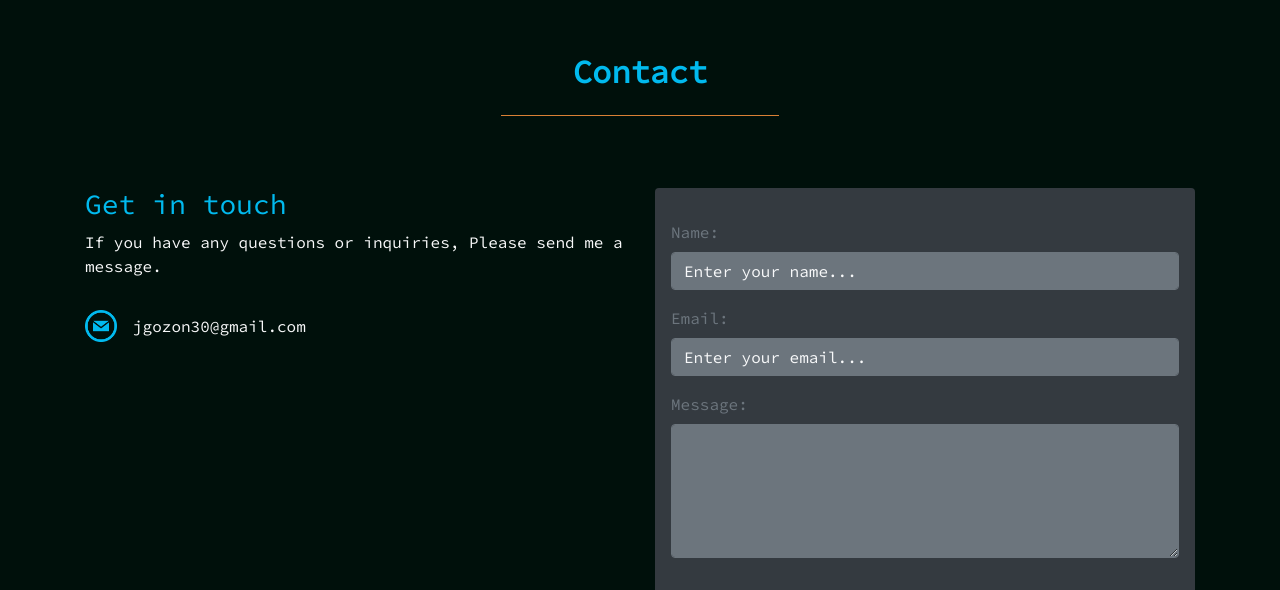
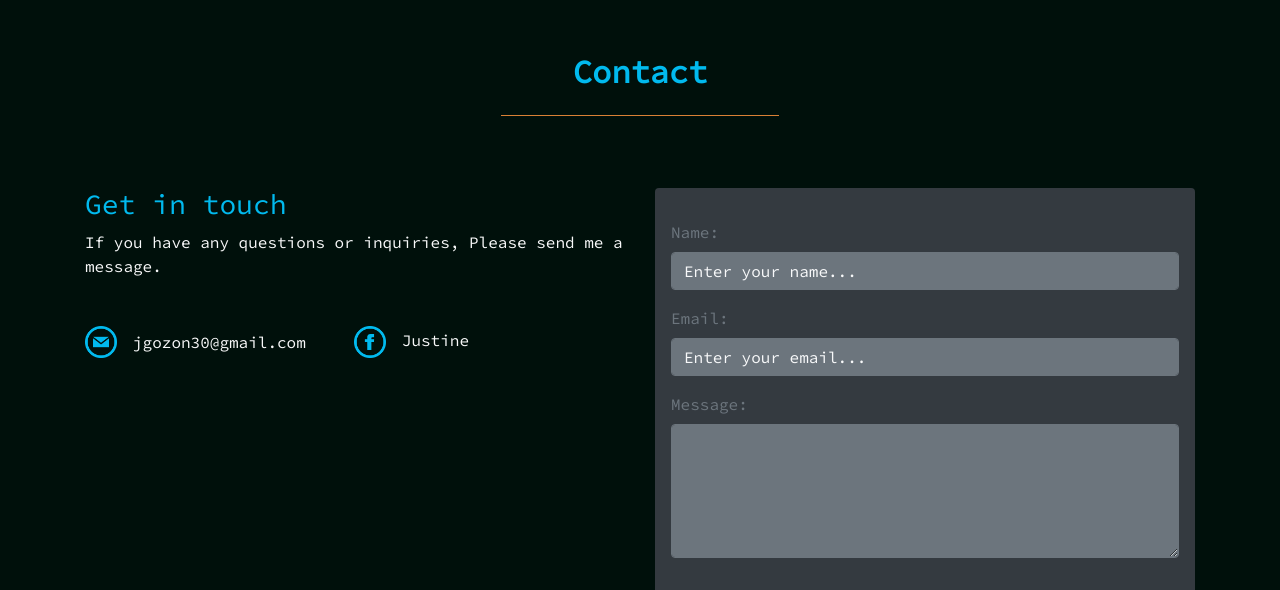
Before and after one commit to jcg30/webportfolio, a plain HTML site: page index.html in a window 1280 px wide. Shown: the part 2834-3424 px from the top of the page. Drawn offline with nearby package versions, Linux system fonts and the light colour scheme; files whose address does not match are found by name.

Commit message:
Add Activity Code

```diff
--- a/index.html
+++ b/index.html
@@ -132,7 +132,7 @@
                             <div class="card mb-3 bg-color-primary">
                                 <div class="row no-gutters">
                                     <div class="col-md-4">
-                                        <img src="./image/Illustrations/portfolio-3.JPG"
+                                        <img src="./image/illustrations/portfolio-3.JPG"
                                             class="container bg-color-primary" alt="...">
                                     </div>
                                     <div class="col-md-8">
@@ -203,6 +203,13 @@
                     <div class="d-flex align-items-center">
                         <img src="./image/Icons/iconmonstr-email-11-240(1).png" alt="" class="icn-sze my-3">
                         <p class="text-light m-3">jgozon30@gmail.com</p>
+                        <div class="d-flex align-items-center">
+                            <a href="https://www.facebook.com/jstn.09"
+                                class="navi-font-color m-3 text-decoration-none"><img
+                                    src="./image/Icons/iconmonstr-facebook-5-240(1).png" alt=""
+                                    class="icn-sze my-3 m-3">Justine
+                            </a>
+                        </div>
                     </div>
                 </div>
                 <div class="col-md-6 my-5">
```
Also changed, not shown: image/Icons/iconmonstr-facebook-5-240(1).png (added).
